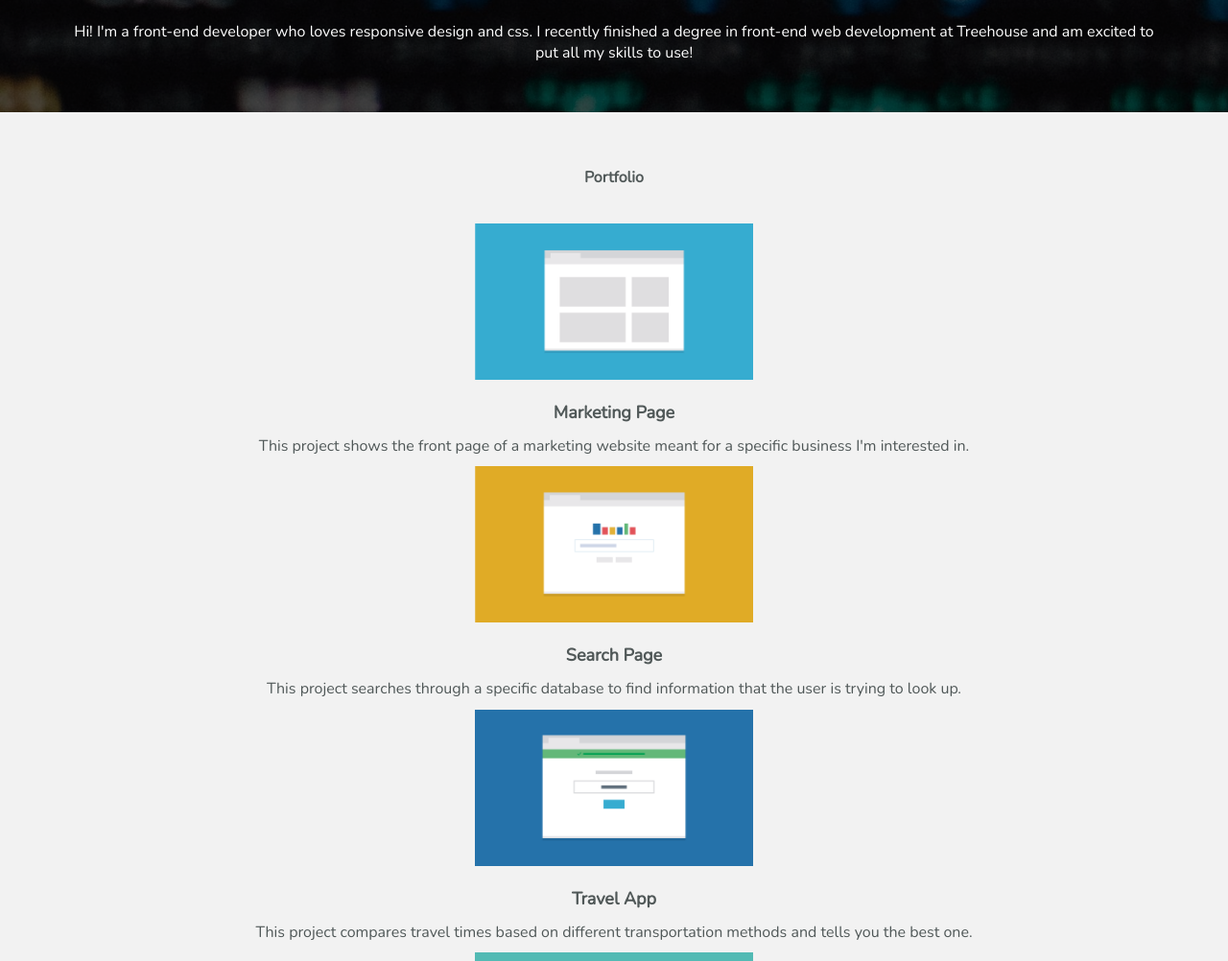
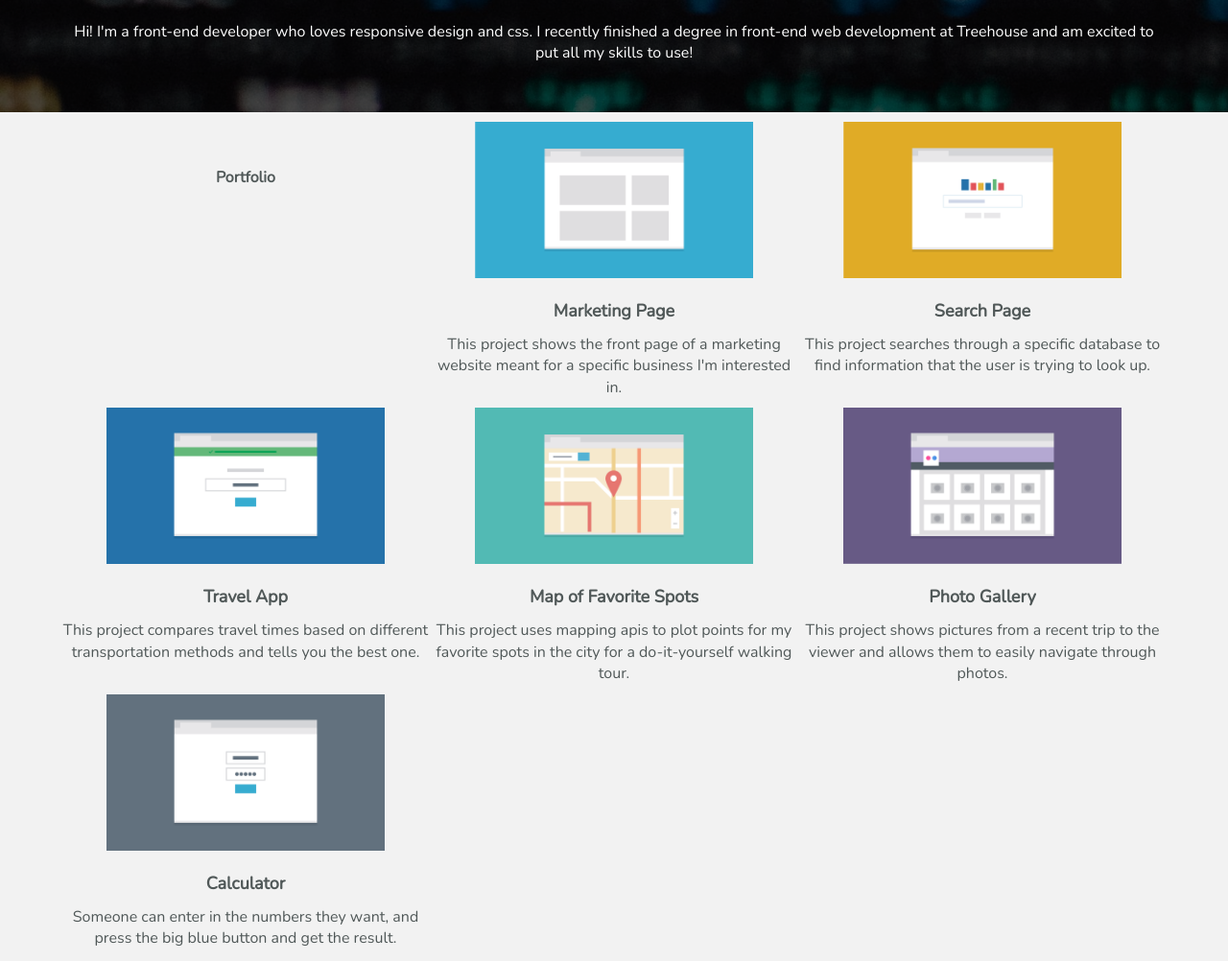
Before and after one commit to I-Strohmeyer/techdegree-project-2, a plain HTML site: page index.html in a window 1280 px wide. Shown: the part 456-1458 px from the top of the page at 96% size. Drawn offline with nearby package versions, Linux system fonts and the light colour scheme.

Commit message:
introducing_grid_to_layout

```diff
--- a/css/styles.css
+++ b/css/styles.css
@@ -63,6 +63,8 @@ li {
   width: 90%;
   margin: auto;
   padding: 10px;
+  display: grid;
+  grid-template-columns: 1fr;
 }
 
 /* Footer */
@@ -163,16 +165,17 @@ a:hover {
 }
 
 .main-pic {
-  width: 290px;
+  max-width: 290px;
 }
 
-/* @media (min-width: 768px) {
-  .marketing, .search-page {
-    display: inline-block;
-    width: 45%;
-  }
+@media (min-width: 768px) {
+  .main-content {
+    grid-template-columns: 1fr 1fr;
+   }
 }
 
 @media (min-width: 1024px) {
-
-} */
+  .main-content {
+    grid-template-columns: 1fr 1fr 1fr;
+   }
+}
```
